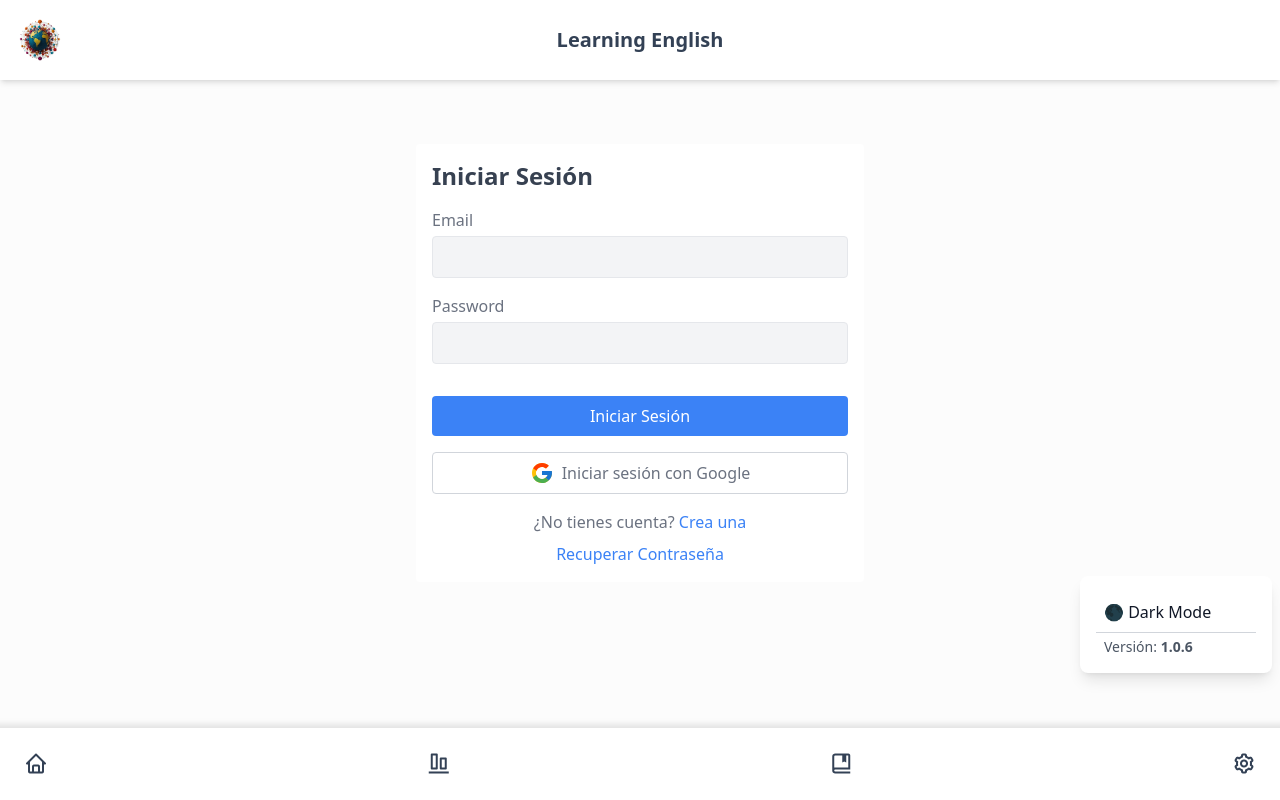
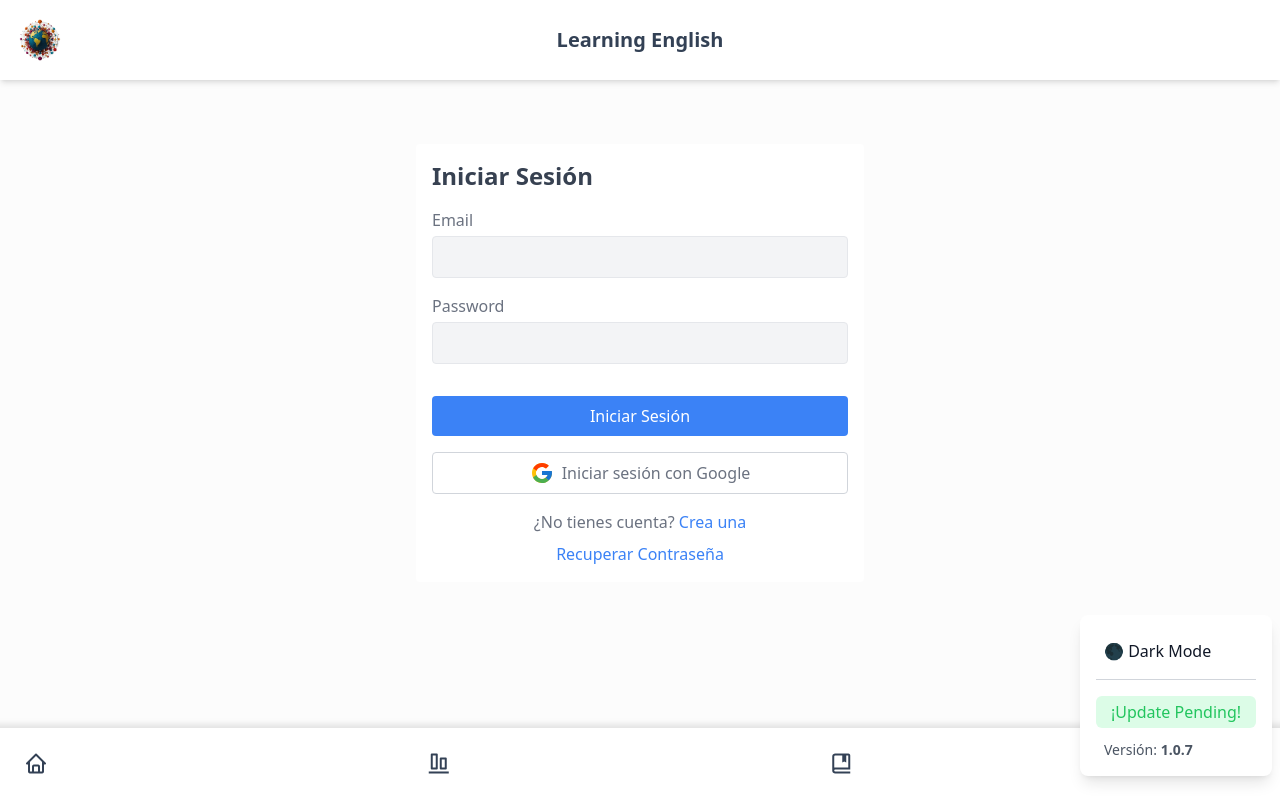
Before and after one commit to jhonatanm255/learning-english, a React (Vite) app: page /login in a window 1280 px wide. Both pictures are taken after a click on the icon 1243 px from the left and 764 px from the top of the page. Built offline with nearby package versions, Linux system fonts and the light colour scheme; no server answers.

Commit message:
insercion del enlace para actualizar despues en el menu de perfil

```diff
--- a/package.json
+++ b/package.json
@@ -1,7 +1,7 @@
 {
   "name": "app-ingles",
   "private": true,
-  "version": "1.0.6",
+  "version": "1.0.7",
   "type": "module",
   "scripts": {
     "dev": "vite",
--- a/src/components/PendingUpdateNotification.jsx
+++ b/src/components/PendingUpdateNotification.jsx
@@ -82,12 +82,10 @@
 
 
 
-
-
 import React, { useEffect, useState } from "react";
 import { useUpdate } from "../contexts/UpdateContext";
 import { getAuth, onAuthStateChanged } from "firebase/auth";
-import { getFirestore, doc, getDoc } from "firebase/firestore";
+import { getDatabase, ref, get } from "firebase/database"; // Cambié para usar Realtime Database
 import { app } from "../components/firebaseConfig"; // Configuración de Firebase
 import UpdateNotification from "./UpdateNotification"; // Modal de actualización
 
@@ -97,18 +95,18 @@ function PendingUpdateNotification() {
   const [pendingUpdate, setPendingUpdate] = useState(false);
   const [showModal, setShowModal] = useState(false); // Estado para mostrar el modal
   const auth = getAuth(app);
-  const db = getFirestore(app);
+  const db = getDatabase(app); // Inicializamos Realtime Database
 
-  // Verifica si hay una actualización pendiente en Firestore
+  // Verifica si hay una actualización pendiente en Realtime Database
   useEffect(() => {
     const checkPendingUpdate = async (user) => {
       if (user) {
         try {
-          const docRef = doc(db, "users", user.uid, "updates", "pendingUpdate");
-          const docSnap = await getDoc(docRef);
-          if (docSnap.exists()) {
-            const data = docSnap.data();
-            setPendingUpdate(data.updateAvailable);
+          const dbRef = ref(db, `users/${user.uid}/updates/pendingUpdate`);
+          const snapshot = await get(dbRef);
+          if (snapshot.exists()) {
+            const data = snapshot.val();
+            setPendingUpdate(data.updateAvailable); // Usamos 'snapshot.val()' en vez de 'docSnap.data()'
           }
         } catch (error) {
           console.error("Error al obtener actualización pendiente:", error);
@@ -140,34 +138,22 @@ function PendingUpdateNotification() {
     setUpdateDecisionMade(false); // El usuario no ha tomado una decisión
   };
 
-  if (!pendingUpdate) return null; // No mostrar nada si no hay actualización pendiente
+  // if (!pendingUpdate) return null; // No mostrar nada si no hay actualización pendiente
 
   return (
     <>
-      <div className="fixed bottom-0 left-0 right-0 bg-yellow-500 text-white p-4 text-center">
-        <div className="flex gap-2 justify-center">
-          <h2 className="font-semibold text-lg text-gray-200">
-            ¡Actualización pendiente!
-          </h2>
-        </div>
-
-        <p className="text-gray-300">
-          Hay una actualización pendiente. Haz clic para actualizar cuando lo
-          desees.
-        </p>
-        <div className="mt-2">
-          <button
-            onClick={handleShowModal}
-            className="bg-blue-500 text-white px-4 py-2 rounded-md"
-            aria-label="Abrir actualización pendiente"
-          >
-            Actualización pendiente
-          </button>
-        </div>
+      <div className="mt-2 w-full bg-green-100 text-white p-1 text-center rounded-md">
+        <button
+          onClick={handleShowModal}
+          className="text-green-500"
+          aria-label="Abrir actualización pendiente"
+        >
+          ¡Update Pending!
+        </button>
       </div>
 
       {/* Mostrar el modal de actualización si showModal es true */}
-      {showModal && <UpdateNotification onClose={handleCloseModal} />}
+      {/* {showModal && <UpdateNotification onClose={handleCloseModal} />} */}
     </>
   );
 }
--- a/src/components/bar.jsx
+++ b/src/components/bar.jsx
@@ -1,7 +1,154 @@
+// import React, { useState, useEffect } from "react";
+// import { auth } from "./firebaseConfig";
+// import { useNavigate } from "react-router-dom";
+// import { getAuth, signOut } from "firebase/auth";
+// import PendingUpdateNotification from "./PendingUpdateNotification";
+
+// function Bar({ appVersion, onLogout }) {
+//   const [profilePicture, setProfilePicture] = useState(null);
+//   const [isDarkMode, setIsDarkMode] = useState(false);
+//   const [isMenuOpen, setIsMenuOpen] = useState(false);
+//   const [user, setUser] = useState(null); // Estado para manejar el usuario
+//   const navigate = useNavigate();
+
+//   // Comprobar el estado inicial del dark mode desde localStorage
+//   useEffect(() => {
+//     const savedMode = localStorage.getItem("dark-mode");
+//     if (savedMode === "true") {
+//       setIsDarkMode(true);
+//       document.documentElement.classList.add("dark");
+//     } else {
+//       setIsDarkMode(false);
+//       document.documentElement.classList.remove("dark");
+//     }
+
+//     const unsubscribe = auth.onAuthStateChanged((user) => {
+//       if (user) {
+//         setProfilePicture(user.photoURL);
+//         setUser(user); // Establecer el usuario
+//       } else {
+//         setProfilePicture(null);
+//         setUser(null); // No hay usuario autenticado
+//       }
+//     });
+
+//     return () => unsubscribe();
+//   }, []);
+
+//   const toggleDarkMode = () => {
+//     setIsDarkMode(!isDarkMode);
+//     if (!isDarkMode) {
+//       document.documentElement.classList.add("dark");
+//       localStorage.setItem("dark-mode", "true");
+//     } else {
+//       document.documentElement.classList.remove("dark");
+//       localStorage.setItem("dark-mode", "false");
+//     }
+//   };
+
+//   // FUNCION PARA CERRAR SESION
+//   const handleSignOut = async () => {
+//     const auth = getAuth();
+//     try {
+//       await signOut(auth);
+//       console.log("Sesión cerrada exitosamente");
+//       navigate("/login");
+//       setIsMenuOpen(false); // Cerrar el menú cuando se cierra sesión
+//     } catch (error) {
+//       console.error("Error al cerrar sesión:", error);
+//     }
+//   };
+
+//   const handleLogout = () => {
+//     onLogout(); // Llamar a la función de logout pasada como prop
+//     setIsMenuOpen(false); // Cerrar el menú al hacer logout
+//   };
+
+//   const handleMenuToggle = () => {
+//     setIsMenuOpen(!isMenuOpen); // Alternar el menú de perfil
+//   };
+
+//   return (
+//     <div>
+//       <ul className="flex items-center justify-between p-4 bg-white dark:bg-gray-800 shadow-top transform transition-all ease-in-out duration-300">
+//         <li>
+//           <i className="hover:bg-gray-300 p-1 px-2 rounded text-2xl text-slate-700 dark:text-slate-200 dark:hover:text-slate-700 bx bx-home"></i>
+//         </li>
+//         <li>
+//           <i className="hover:bg-gray-300 p-1 px-2 rounded text-2xl text-slate-700 dark:text-slate-200 dark:hover:text-slate-700 bx bx-objects-vertical-bottom"></i>
+//         </li>
+//         <li>
+//           <i className="hover:bg-gray-300 p-1 px-2 rounded text-2xl text-slate-700 dark:text-slate-200 dark:hover:text-slate-700 bx bx-book-bookmark"></i>
+//         </li>
+//         <li>
+//           {/* IMAGEN DE PERFIL DE LA SESION O ICONO DE USER */}
+//           {user ? (
+//             <img
+//               className="w-8 h-8 rounded-full ml-2 object-cover cursor-pointer"
+//               src={profilePicture}
+//               alt="Profile"
+//               onClick={handleMenuToggle}
+//             />
+//           ) : (
+//             <i
+//               className="hover:bg-gray-300 p-1 px-2 rounded text-2xl text-slate-700 dark:text-slate-200 dark:hover:text-slate-700 bx bx-cog cursor-pointer"
+//               onClick={handleMenuToggle}
+//             ></i>
+//           )}
+//         </li>
+//       </ul>
+
+//       {/* Menú del perfil con transición */}
+//       {isMenuOpen && (
+//         <div
+//           className={`absolute right-2 -mt-56 bg-white dark:bg-gray-800 p-4 rounded-lg shadow-lg w-48 transform transition-all ease-in-out duration-300 ${
+//             isMenuOpen ? "scale-100 opacity-100" : "scale-0 opacity-0"
+//           }`}
+//         >
+//           <button
+//             onClick={toggleDarkMode}
+//             className="w-full text-left text-gray-900 dark:text-white p-2"
+//           >
+//             {isDarkMode ? "☀️ Light Mode" : "🌑 Dark Mode"}
+//           </button>
+//           <div className="border-t border-gray-300 dark:border-gray-600"></div>
+
+//           {/* Mostrar botón de logout solo si el usuario está autenticado */}
+//           {user && (
+//             <button
+//               onClick={handleSignOut}
+//               className="w-full text-left text-red-500 p-2 flex mt-1 items-center"
+//             >
+//               <i className="bx bx-log-out-circle mr-1 text-lg"></i>
+//               Logout
+//             </button>
+//           )}
+
+//           <PendingUpdateNotification />
+
+//           <div className="text-gray-600 dark:text-gray-400 mt-1 px-2 text-sm">
+//             Versión: <strong>{__APP_VERSION__}</strong>
+//             {/*  */}
+//           </div>
+//         </div>
+//       )}
+//     </div>
+//   );
+// }
+
+// export default Bar;
+
+
+
+
+
+
+
 import React, { useState, useEffect } from "react";
 import { auth } from "./firebaseConfig";
 import { useNavigate } from "react-router-dom";
 import { getAuth, signOut } from "firebase/auth";
+import PendingUpdateNotification from "./PendingUpdateNotification";
 
 function Bar({ appVersion, onLogout }) {
   const [profilePicture, setProfilePicture] = useState(null);
@@ -100,10 +247,10 @@ function Bar({ appVersion, onLogout }) {
       {/* Menú del perfil con transición */}
       {isMenuOpen && (
         <div
-          className={`absolute right-2 -mt-56 bg-white dark:bg-gray-800 p-4 rounded-lg shadow-lg w-48 transform transition-all ease-in-out duration-300 ${
-            isMenuOpen ? "scale-100 opacity-100" : "scale-0 opacity-0"
-          }`}
+          className={`absolute right-2 bottom-6 bg-white dark:bg-gray-800 p-4 rounded-lg shadow-lg w-48 transform transition-all ease-in-out duration-300
+          ${isMenuOpen ? "translate-y-0" : "translate-y-full"}`}
         >
+          <div className="flex flex-col gap-2">
             <button
               onClick={toggleDarkMode}
               className="w-full text-left text-gray-900 dark:text-white p-2"
@@ -116,15 +263,19 @@ function Bar({ appVersion, onLogout }) {
             {user && (
               <button
                 onClick={handleSignOut}
-              className="w-full text-left text-red-500 p-2 flex mt-1 items-center"
+                className="w-full text-left text-red-500 px-2 flex items-center"
               >
                 <i className="bx bx-log-out-circle mr-1 text-lg"></i>
                 Logout
               </button>
             )}
 
+            {/* Mostrar notificación de actualización pendiente */}
+            <PendingUpdateNotification className="p-2"/>
+
             <div className="text-gray-600 dark:text-gray-400 mt-1 px-2 text-sm">
               Versión: <strong>{__APP_VERSION__}</strong>
+            </div>
           </div>
         </div>
       )}
```
Lines whose indentation alone changed are shown as unchanged.
